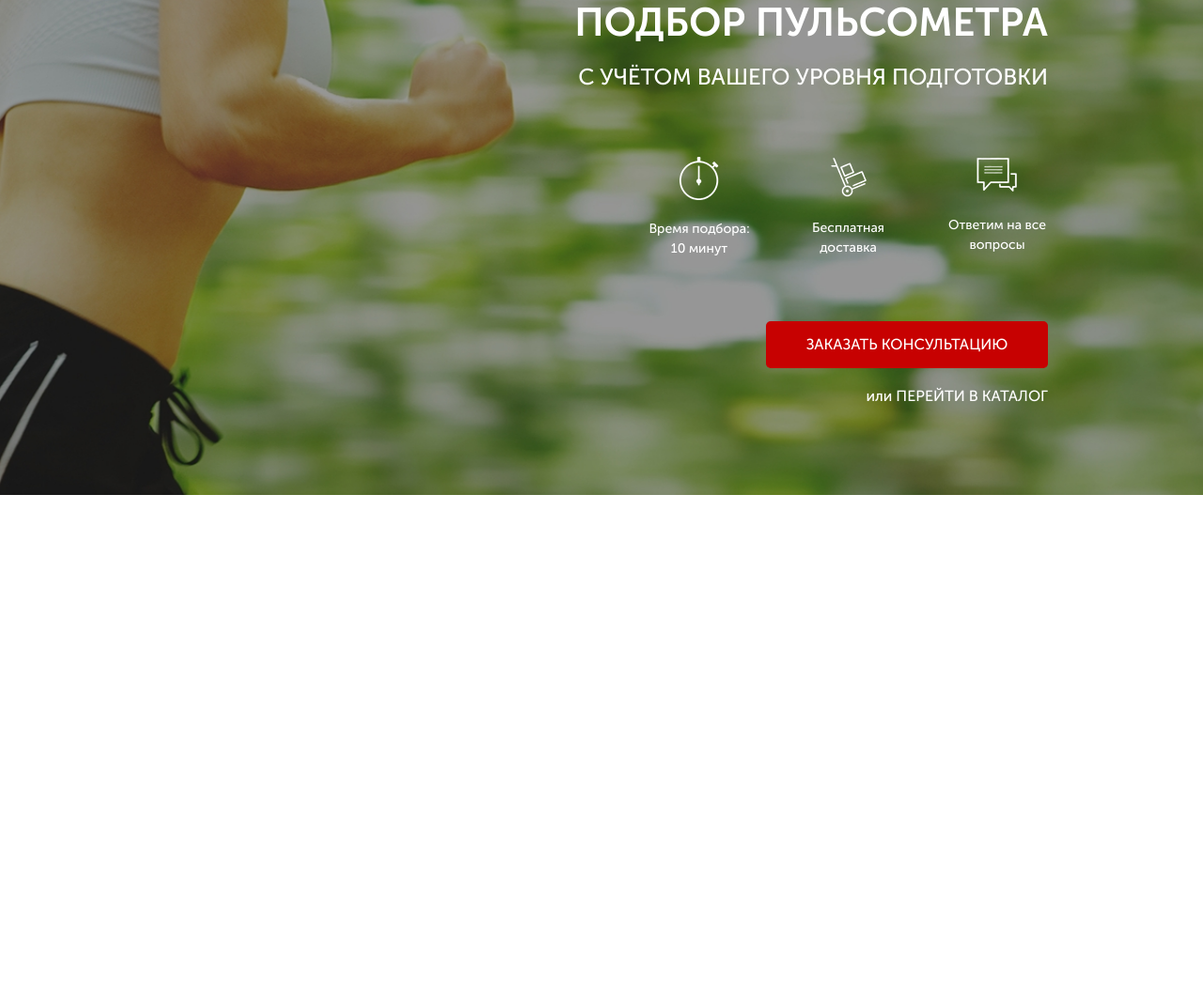
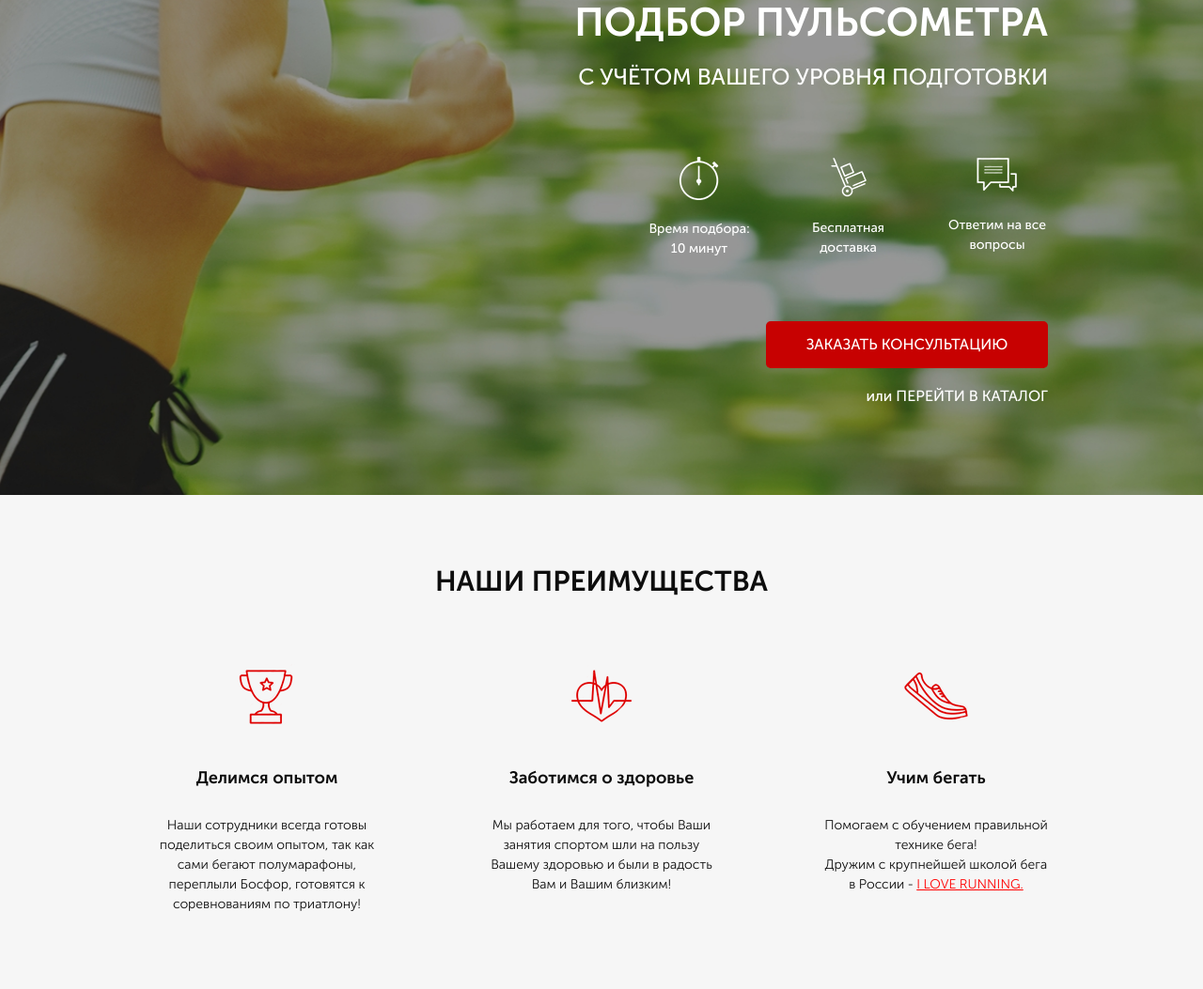
Before and after one commit to eduard3003/project, a website: page src/index.html in a window 1280 px wide. Shown: the part 165-1218 px from the top of the page at 94% size. Before the commit the page ends 800 px from the top, so only its background shows below. Drawn offline with Linux system fonts and the light colour scheme.

Commit message:
end home work1

```diff
--- a/src/index.html
+++ b/src/index.html
@@ -61,6 +61,45 @@
 
         </div>
     </div>
+    <div class="advantages">
+        <div class="container">
+            <h2 class="title">НАШИ ПРЕИМУЩЕСТВА</h2>
+            <div class="advantages__wrapper">
+                <div class="advantages__item">
+                    <img src="icons/advantages/cup.png" alt="cup" class="advantages__icon">
+                    <div class="advantages__subtitle">
+                        Делимся опытом
+                    </div>
+                    <div class="advantages__descr">
+                        Наши сотрудники всегда готовы поделиться своим опытом,
+                        так как сами бегают полумарафоны, переплыли Босфор, готовятся к соревнованиям по триатлону!
+                    </div>
+                </div>
+                <div class="advantages__item">
+                    <img src="icons/advantages/heart.png" alt="heart" class="advantages__icon">
+                    <div class="advantages__subtitle">
+                        Заботимся о здоровье
+                    </div>
+                    <div class="advantages__descr">
+                        Мы работаем для того,
+                        чтобы Ваши занятия спортом шли на пользу Вашему здоровью и были в радость Вам и Вашим близким!
+                    </div>
+                </div>
+                <div class="advantages__item">
+                    <img src="icons/advantages/shoe.png" alt="shoe" class="advantages__icon">
+                    <div class="advantages__subtitle">
+                        Учим бегать
+                    </div>
+                    <div class="advantages__descr">
+                        Помогаем с обучением
+                        правильной технике бега!<br>
+                        Дружим с крупнейшей школой бега в России -
+                        <a href="#">I LOVE RUNNING.</a>
+                    </div>
+                </div>
+            </div>
+        </div>
+    </div>
 
 </body>
 
--- /dev/null
+++ b/src/sass/blocks/_advantages.scss
@@ -0,0 +1,37 @@
+.advantages {
+    padding: 70px 0 80px 0;
+    background-color: #f6f6f6;
+
+    &__wrapper {
+        margin-top: 65px;
+        display: flex;
+        justify-content: space-between;
+    }
+
+    &__item {
+        display: flex;
+        flex-direction: column;
+        align-items: center;
+        max-width: 238px;
+    }
+
+    &__subtitle {
+        margin-top: 38px;
+        color: #0d0d0d;
+        font-size: 18px;
+        font-weight: 700;
+    }
+
+    &__descr {
+        margin-top: 26px;
+        color: #0d0d0d;
+        font-size: 14px;
+        font-weight: 300;
+        text-align: center;
+
+        a {
+            color: #ff0000;
+            text-decoration: underline;
+        }
+    }
+}
--- /dev/null
+++ b/src/sass/blocks/_titles.scss
@@ -0,0 +1,6 @@
+.title {
+    color: #0d0d0d;
+    font-size: 30px;
+    font-weight: 700;
+    text-align: center;
+}
--- a/src/sass/style.scss
+++ b/src/sass/style.scss
@@ -9,3 +9,5 @@
 @import 'blocks/promo';
 @import 'blocks/header';
 @import 'blocks/buttons';
+@import 'blocks/advantages';
+@import 'blocks/titles';
```
Also changed, not shown: src/css/style.min.css, 1 other file.
